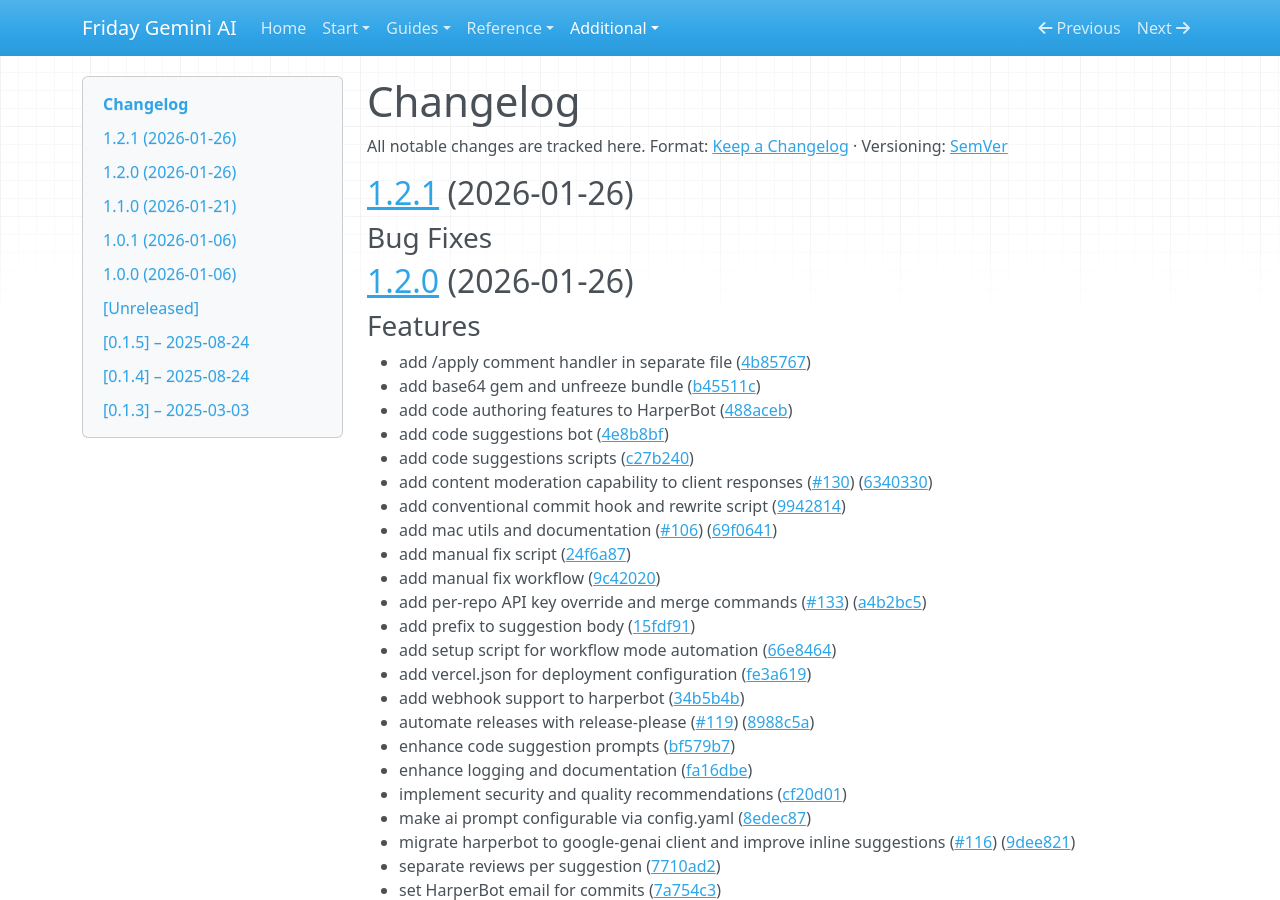
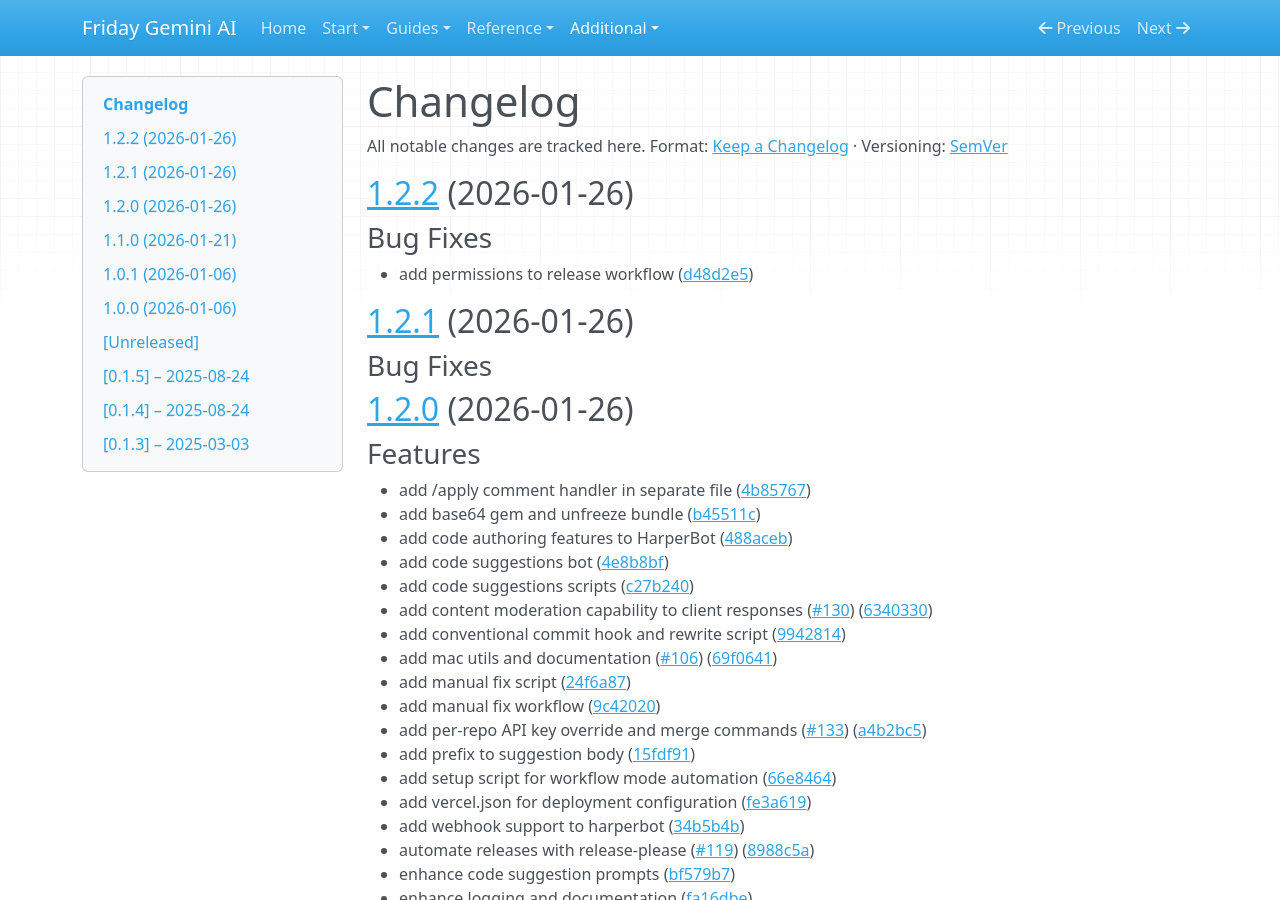
Before and after one commit to bniladridas/friday_gemini_ai, an MkDocs documentation site: the page built from docs/CHANGELOG.md, in a window 1280 px wide and 900 px high. Built offline with MkDocs 1.6.1, drawn with Linux system fonts in a browser that asks for light colours; nearby versions of some CDN libraries.

Commit message:
chore(main): release friday_gemini_ai 1.2.2

```diff
--- a/docs/CHANGELOG.md
+++ b/docs/CHANGELOG.md
@@ -2,6 +2,13 @@
 
 All notable changes are tracked here.
 Format: [Keep a Changelog](https://keepachangelog.com/en/1.0.0/) · Versioning: [SemVer](https://semver.org/spec/v2.0.0.html)
+
+## [1.2.2](https://github.com/bniladridas/friday_gemini_ai/compare/friday_gemini_ai/v1.2.1...friday_gemini_ai/v1.2.2) (2026-01-26)
+
+
+### Bug Fixes
+
+* add permissions to release workflow ([d48d2e5](https://github.com/bniladridas/friday_gemini_ai/commit/d48d2e5c08911c4ad6102d98007b78c58cc88451))
 
 ## [1.2.1](https://github.com/bniladridas/friday_gemini_ai/compare/friday_gemini_ai/v1.2.0...friday_gemini_ai/v1.2.1) (2026-01-26)
 ### Bug Fixes
```
Also changed, not shown: .release-please-manifest.json, 1 other file.
